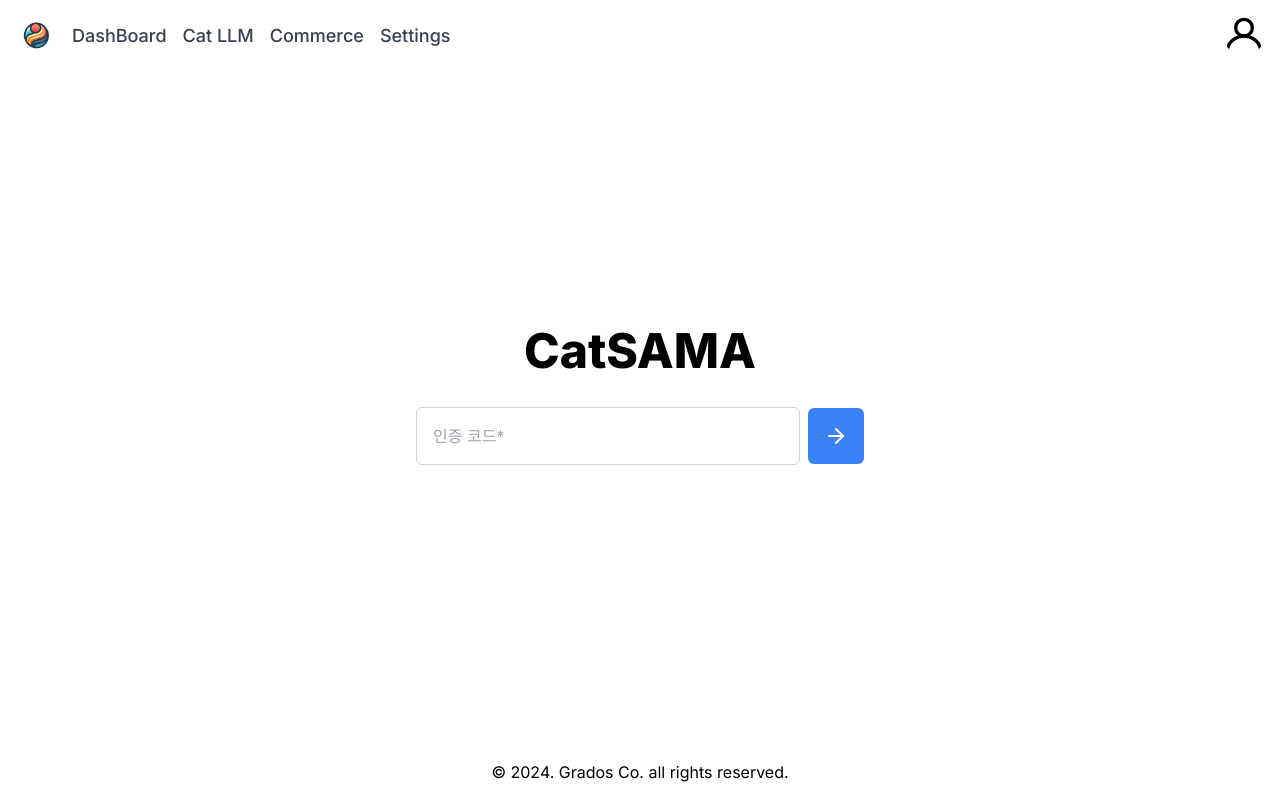
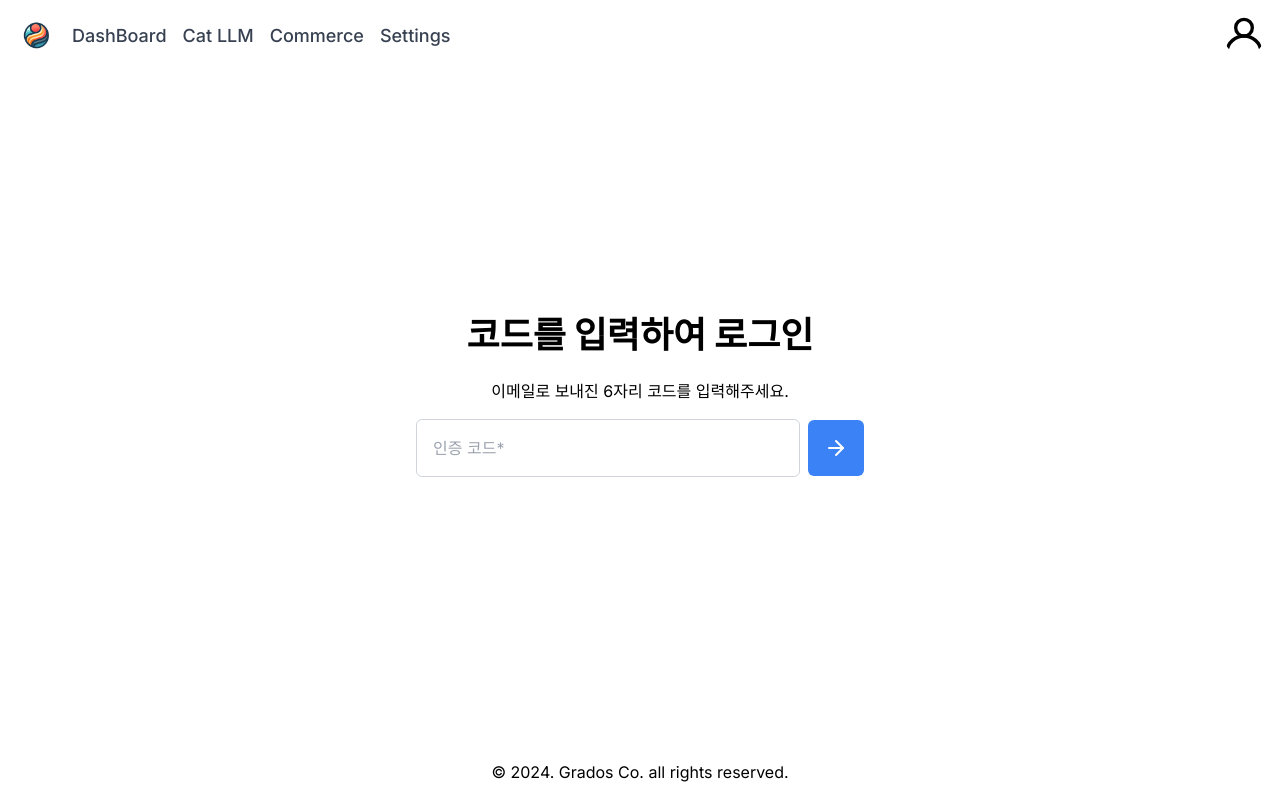
Before and after one commit to habaekk/CatSAMA_WLD, a Next.js app: page /user/code in a window 1280 px wide. Built offline with nearby package versions, Linux system fonts and the light colour scheme.

Commit message:
UIUX: add description of code input and replace title.

```diff
--- a/app/user/code/page.tsx
+++ b/app/user/code/page.tsx
@@ -38,7 +38,9 @@ export default function Code() {
     <div className="main-content flex min-h-screen flex-col items-center justify-center p-6 relative dark:text-white">
       <div className="w-full h-[80vh] rounded-lg bg-white dark:bg-gray-800 p-6 flex flex-col items-center justify-center bg-gray-100 dark:bg-gray-900">
         {/* 큰 글씨로 CatSAMA */}
-        <h1 className="text-5xl font-extrabold mb-8">CatSAMA</h1>
+        <h1 className="text-4xl font-extrabold mb-6">코드를 입력하여 로그인</h1>
+
+        <p className="mb-4 text-m">이메일로 보내진 6자리 코드를 입력해주세요.</p>
 
         {/* 인증 코드 입력 필드 및 제출 버튼 */}
         <div className="w-full max-w-md flex items-center mb-2">
```
